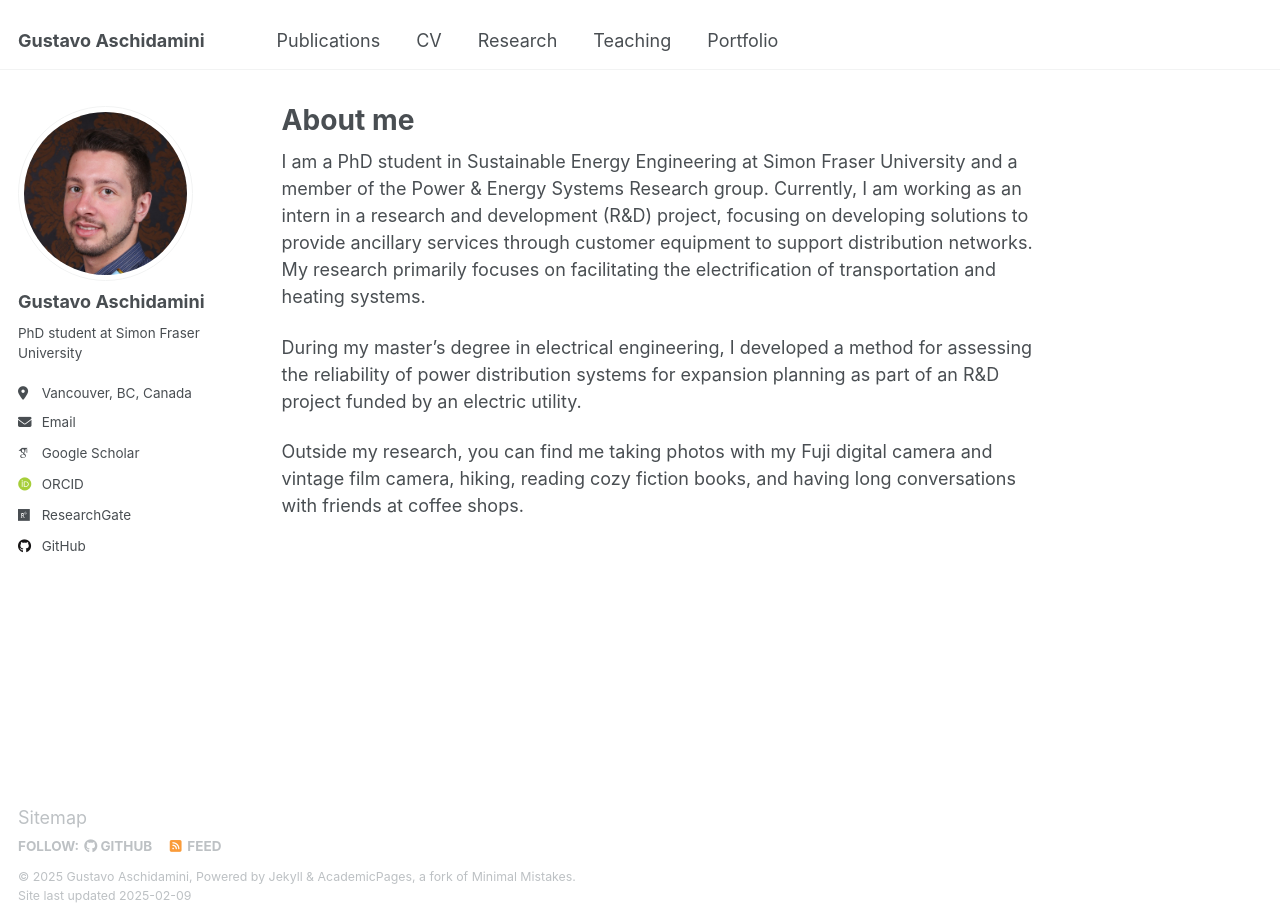
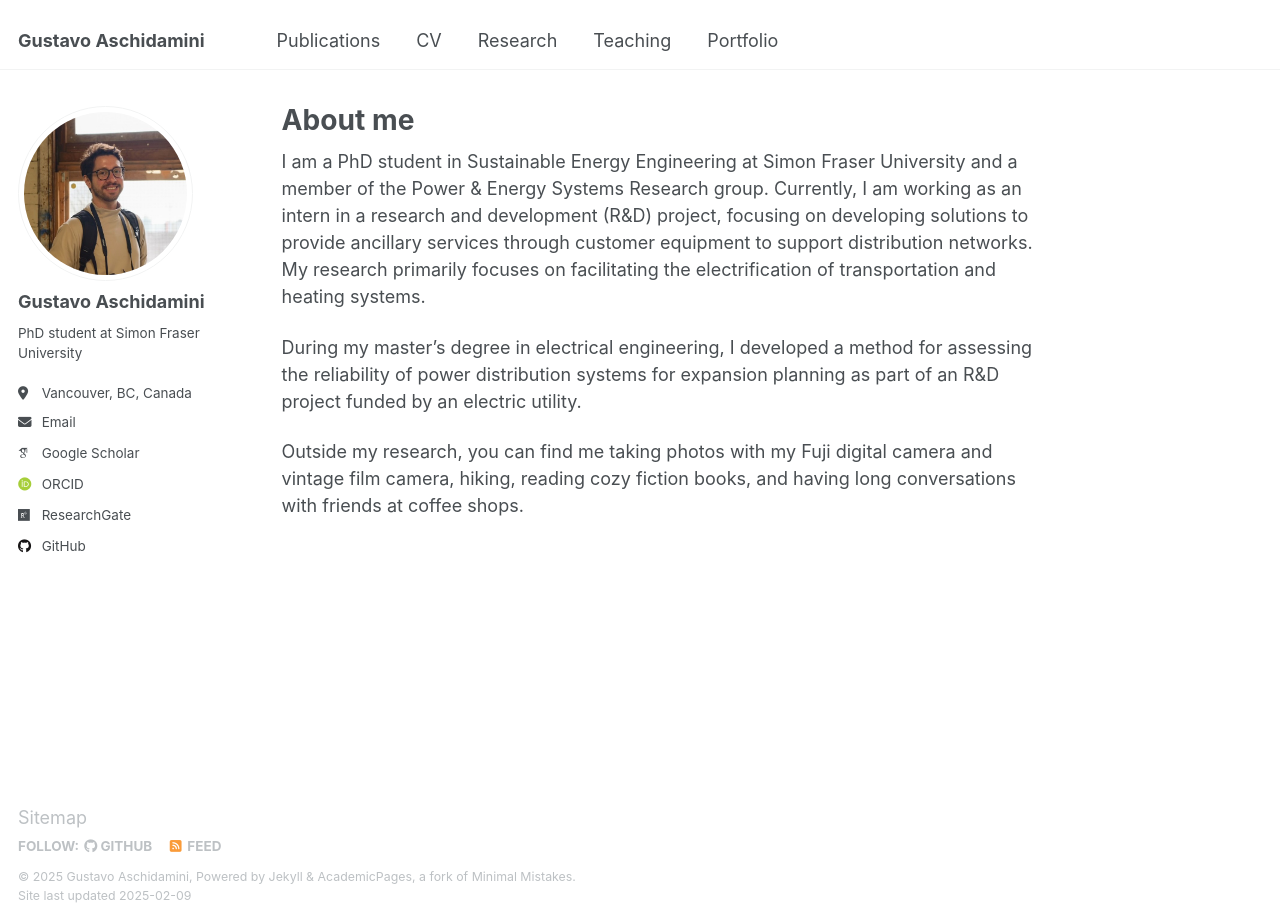
Before and after one commit to gaschidamini/gaschidamini.github.io, a Jekyll site: the page built from _pages/about.md, in a window 1280 px wide and 923 px high. Built offline with Jekyll 4.4.1, drawn with Linux system fonts in a browser that asks for light colours; some web fonts are replaced.

Commit message:
Update _config.yml

```diff
--- a/_config.yml
+++ b/_config.yml
@@ -22,7 +22,7 @@ repository               : "academicpages/academicpages.github.io"
 #               Additional customization can be done by editing /_includes/author-profile.html
 author:
   # Biographic information
-  avatar           : "me.png"
+  avatar           : "me1.jpeg"
   name             : "Gustavo Aschidamini"
   pronouns         : # example: "she/her"
   bio              : "PhD student at Simon Fraser University"
```
